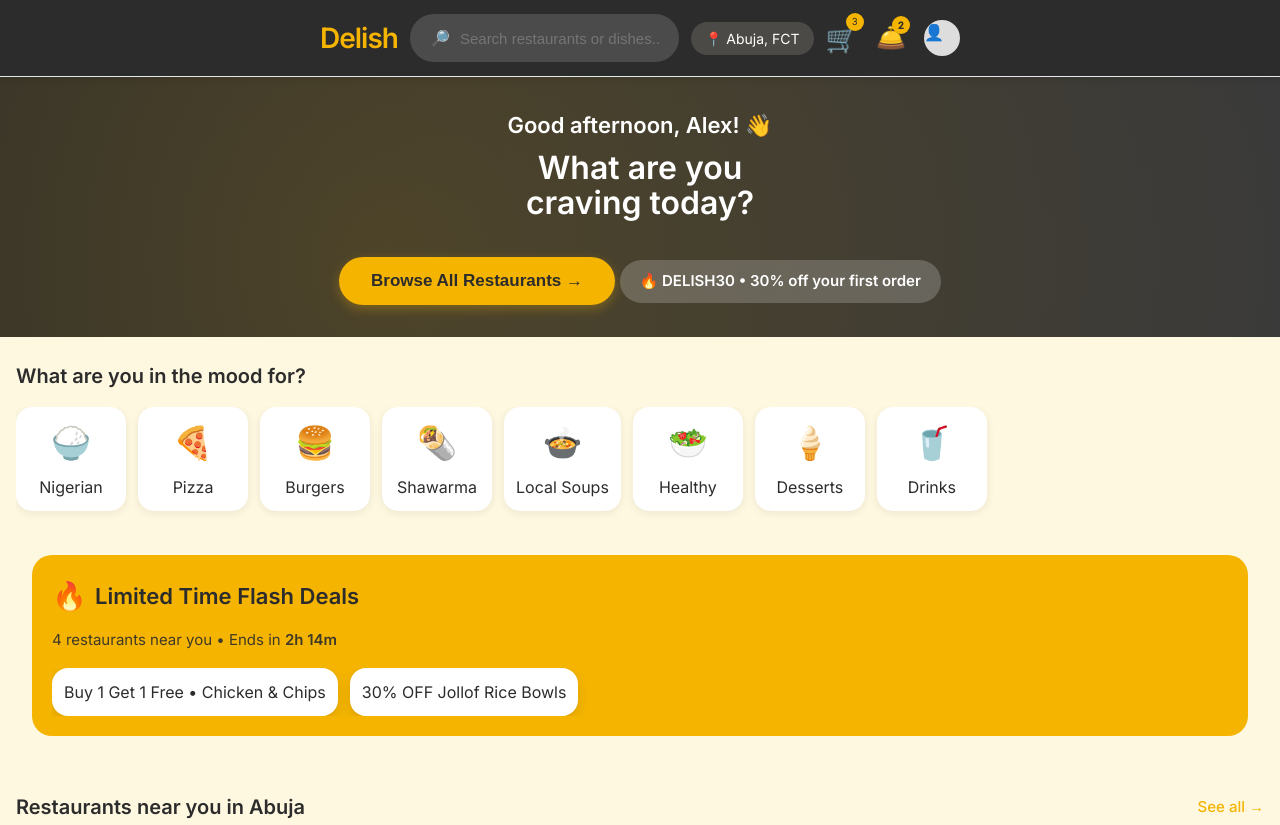
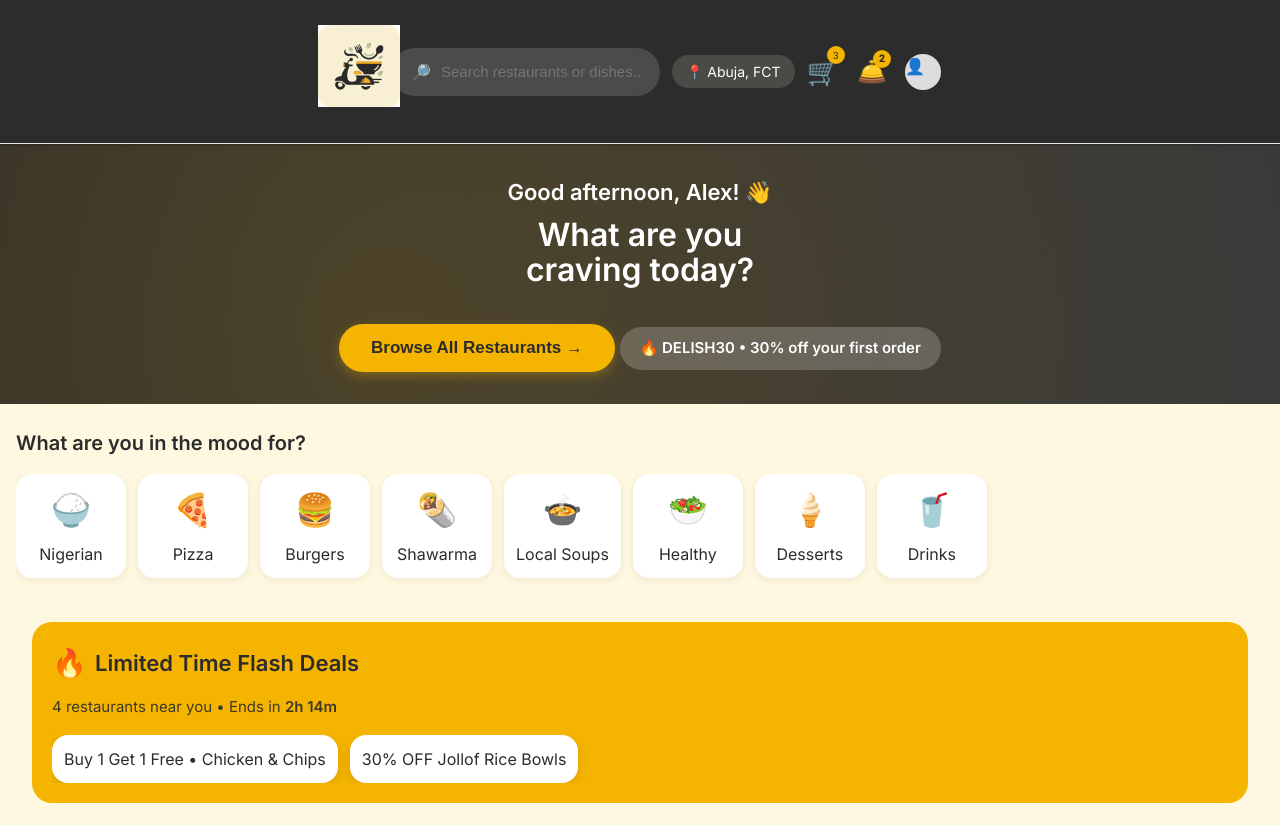
Before and after one commit to OWILX/delish, a plain HTML site: page user/user-home.html in a window 1280 px wide. Shown: the top 825 px of the page. Drawn offline with Linux system fonts and the light colour scheme.

Commit message:
improving user homepage css

```diff
--- a/assets/css/style.css
+++ b/assets/css/style.css
@@ -22,6 +22,11 @@
   /* Typography */
   --font-primary: 'Inter', system-ui, sans-serif;
   --font-mono: 'Roboto Mono', monospace;
+
+  /* Shadows */
+  --shadow-soft: 0 4px 6px -1px rgba(0, 0, 0, 0.1), 0 2px 4px -1px rgba(0, 0, 0, 0.06); /* iOS-like */
+  --shadow-material: 0 1px 3px rgba(0, 0, 0, 0.12), 0 1px 2px rgba(0, 0, 0, 0.24); /* Android-like */
+
 }
 
 * {
--- a/assets/css/user-home.css
+++ b/assets/css/user-home.css
@@ -9,16 +9,20 @@ header {
     display: flex;
     align-items: center;
     justify-content: space-between;
-    padding: var(--spacing-2) var(--spacing-3);
+    padding: 2rem 1.5rem;
     position: sticky;
     top: 0;
     background-color: var(--deep-charcoal);
     border-bottom: 1px solid var(--gray-200);
     color: var(--white);
     z-index: 1000;
-    box-shadow: 0 2px 8px rgba(0, 0, 0, 0.1);
+    box-shadow: var(--shadow-material);
 }
-
+.app-logo {
+    width: 40px;
+    height: 40px;
+    transform: scale(2.05);
+}
 .top-nav {
     max-width: 1280px;
     margin: 0 auto;
--- a/user/user-home.html
+++ b/user/user-home.html
@@ -16,7 +16,9 @@
     <header>
         <div class="top-nav">
             <!-- Logo -->
-            <div class="logo">Delish</div>
+            <div class="logo">
+              <img src="../assets/images/logo-512.png" alt="Delish Logo" class="app-logo" width="40" height="40">
+            </div>
 
             <!-- Search Bar -->
             <div class="search-bar">
```
Also changed, not shown: assets/images/logo-512.png (added).
